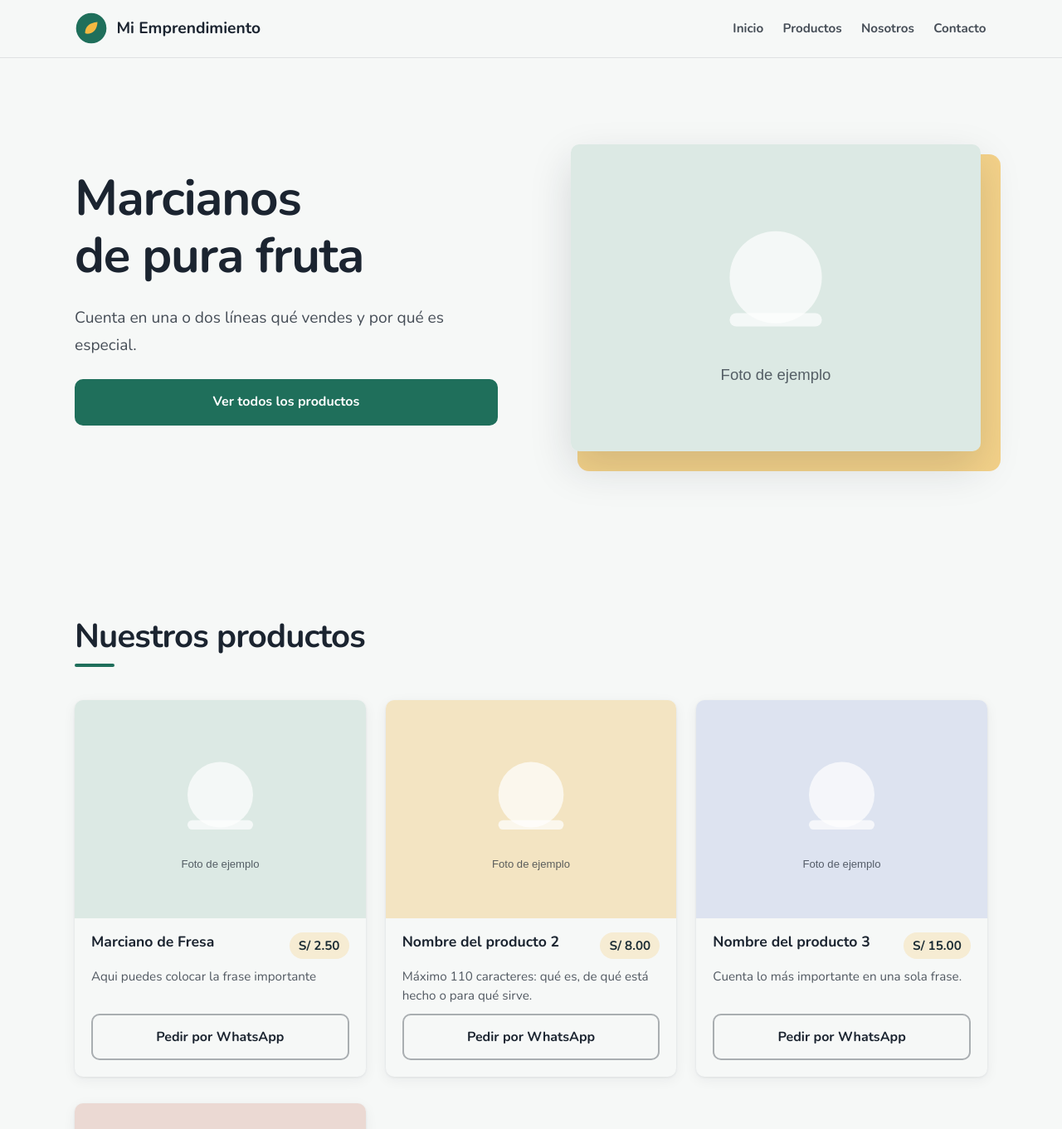
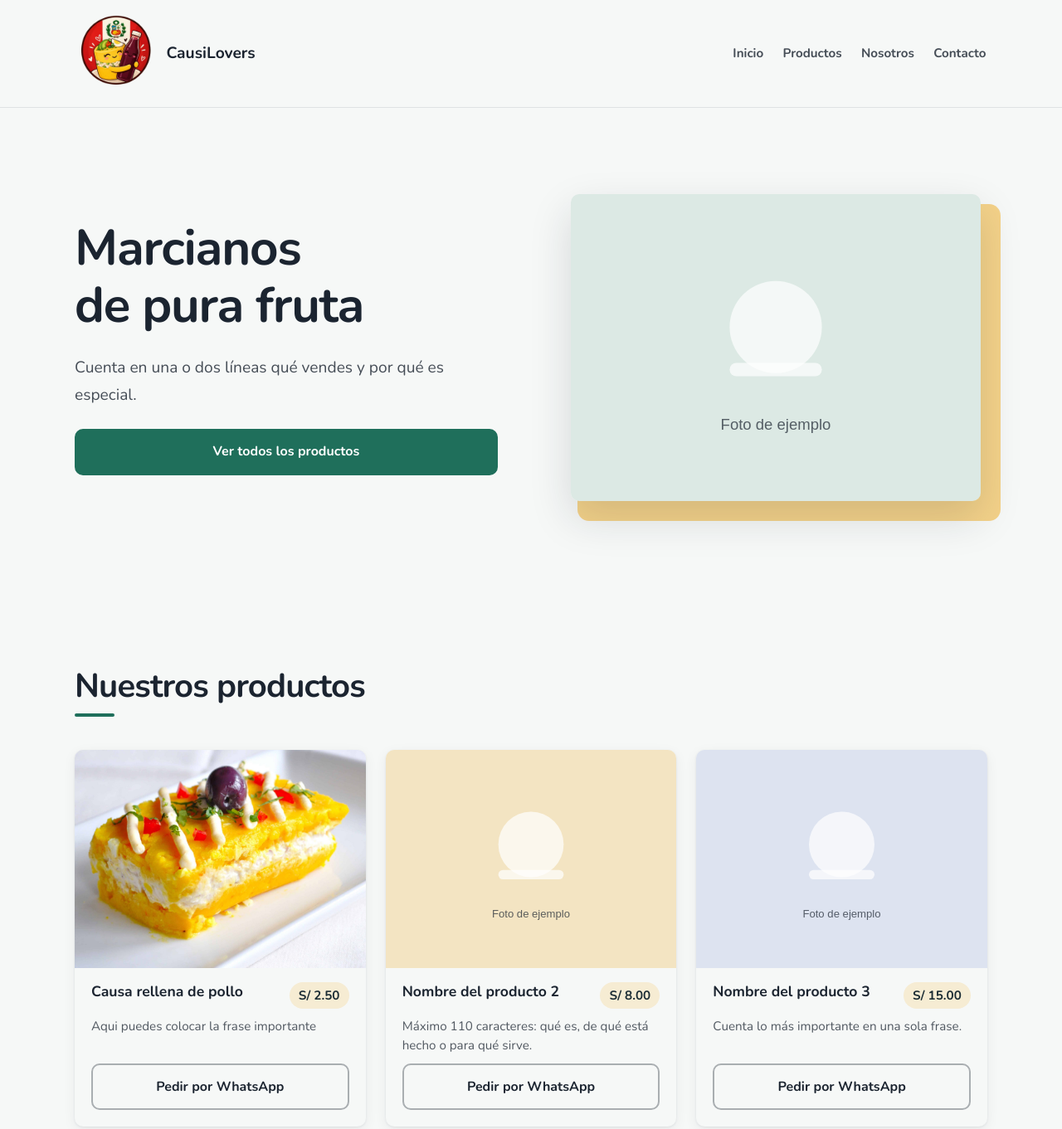
Before and after one commit to causilovers-max/causilovers, an Astro site: page / in a window 1280 px wide. Shown: the top 1361 px of the page at 83% size. Built offline with nearby package versions, Linux system fonts and the light colour scheme; Astro itself is replaced by a stand-in of ours.

Commit message:
Update image and products

```diff
--- a/src/data/marca.json
+++ b/src/data/marca.json
@@ -1,7 +1,7 @@
 {
-  "nombre": "Mi Emprendimiento",
+  "nombre": "CausiLovers",
   "eslogan": "Escribe aquí tu eslogan",
-  "logo": "logo.svg",
+  "logo": "logo-main.png",
   "colores": {
     "principal": "#1F6F5B",
     "secundario": "#F4B942",
--- a/src/data/productos.json
+++ b/src/data/productos.json
@@ -1,9 +1,9 @@
 [
   {
-    "nombre": "Marciano de Fresa",
+    "nombre": "Causa rellena de pollo",
     "descripcion": "Aqui puedes colocar la frase importante",
     "precio": 2.5,
-    "imagen": "productos/producto-1.svg"
+    "imagen": "productos/causa.jpeg"
   },
   {
     "nombre": "Nombre del producto 2",
--- a/src/styles/global.css
+++ b/src/styles/global.css
@@ -149,7 +149,7 @@ a  { color: inherit; }
   line-height: 1;
 }
 .marca img {
-  height: 40px;
+  height: 100px;
   width: auto;
   flex-shrink: 0;
 }
```
Also changed, not shown: public/logo-main.png (added), public/productos/causa.jpeg (added).
